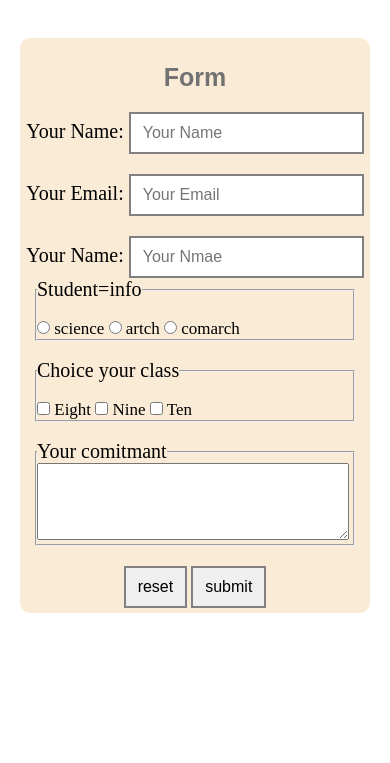
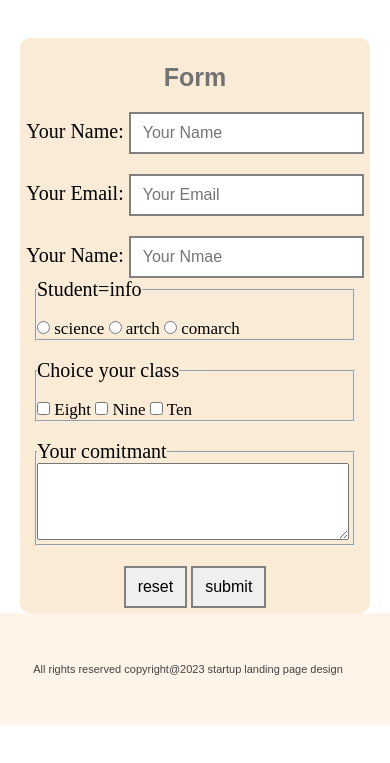
Before and after one commit to shakilsquad/architects-website, a plain HTML site: page index.html in a window 390 px wide. Shown: the part 4442-5205 px from the top of the page. Before the commit the page ends 5055 px from the top, so only its background shows below. Drawn offline with Linux system fonts and the light colour scheme; files whose address does not match are found by name.

Commit message:
all most finish

```diff
--- a/index.html
+++ b/index.html
@@ -188,6 +188,11 @@
                         <input type="submit" value="submit">
             </form>
         </section>
+        <footer>
+            <div class="main-footetr">
+                <p class="footer-title">All rights reserved copyright@2023 startup landing page design</p>
+            </div>
+        </footer>
 
     </main>
 </body>
--- a/responsive.css
+++ b/responsive.css
@@ -247,6 +247,16 @@
 
        /* last footer section */
 
+       .main-footetr{
+        width: 576px;
+        margin-bottom: 100px;
+        text-align: center;
+
+    }
+    .footer-title{
+        font-size: 11px;
+        margin-left: -200px;
+    }
 
 
 }
--- a/style.css
+++ b/style.css
@@ -379,3 +379,20 @@ input{
 }
 
 /* ==========================last section====================== */
+.main-footetr{
+    width: 1250px;
+    margin: 0 auto;
+    margin-bottom: 100px;
+    background-color: #FFF4E7;
+    padding: 50px 0;
+    text-align: center;
+
+}
+.footer-title{
+    font-size: 20px;
+    font-weight: 400;
+    color: #424242;
+    font-family: 'Work Sans', sans-serif;
+
+
+}
```
